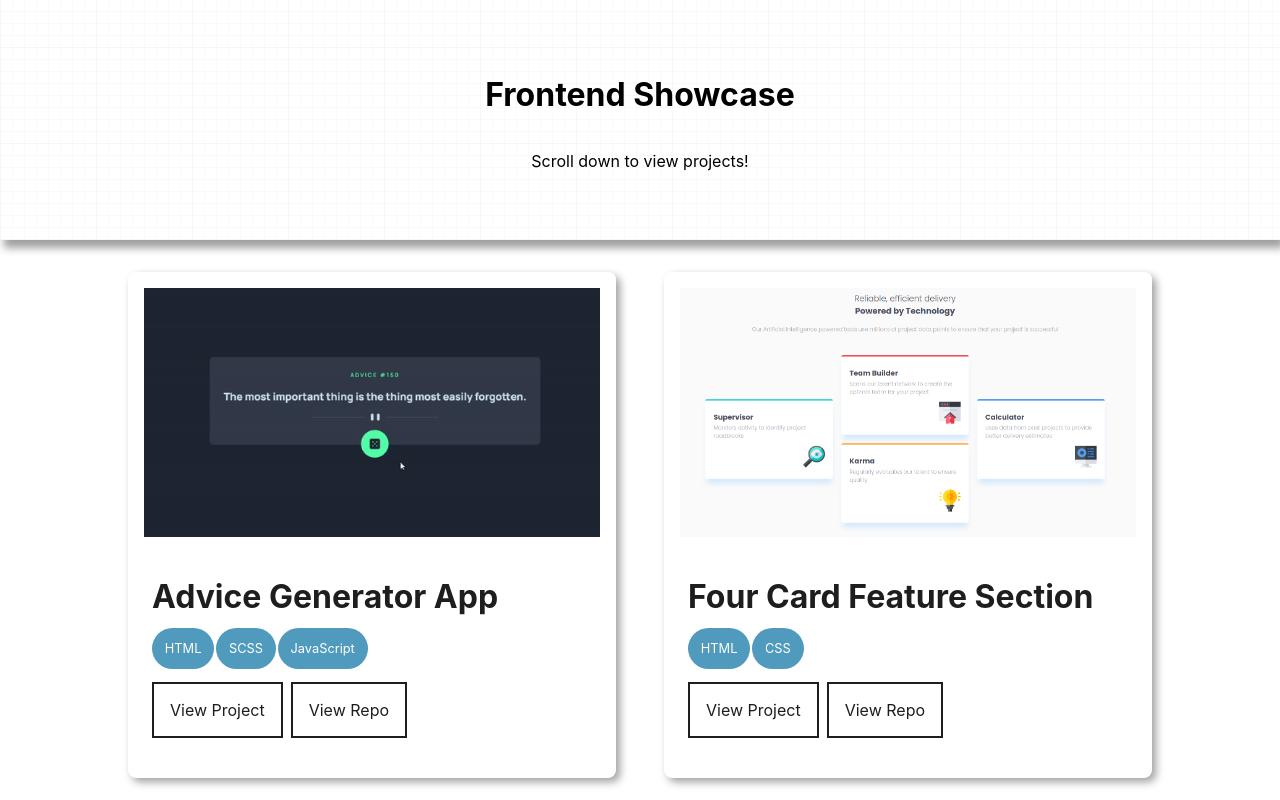
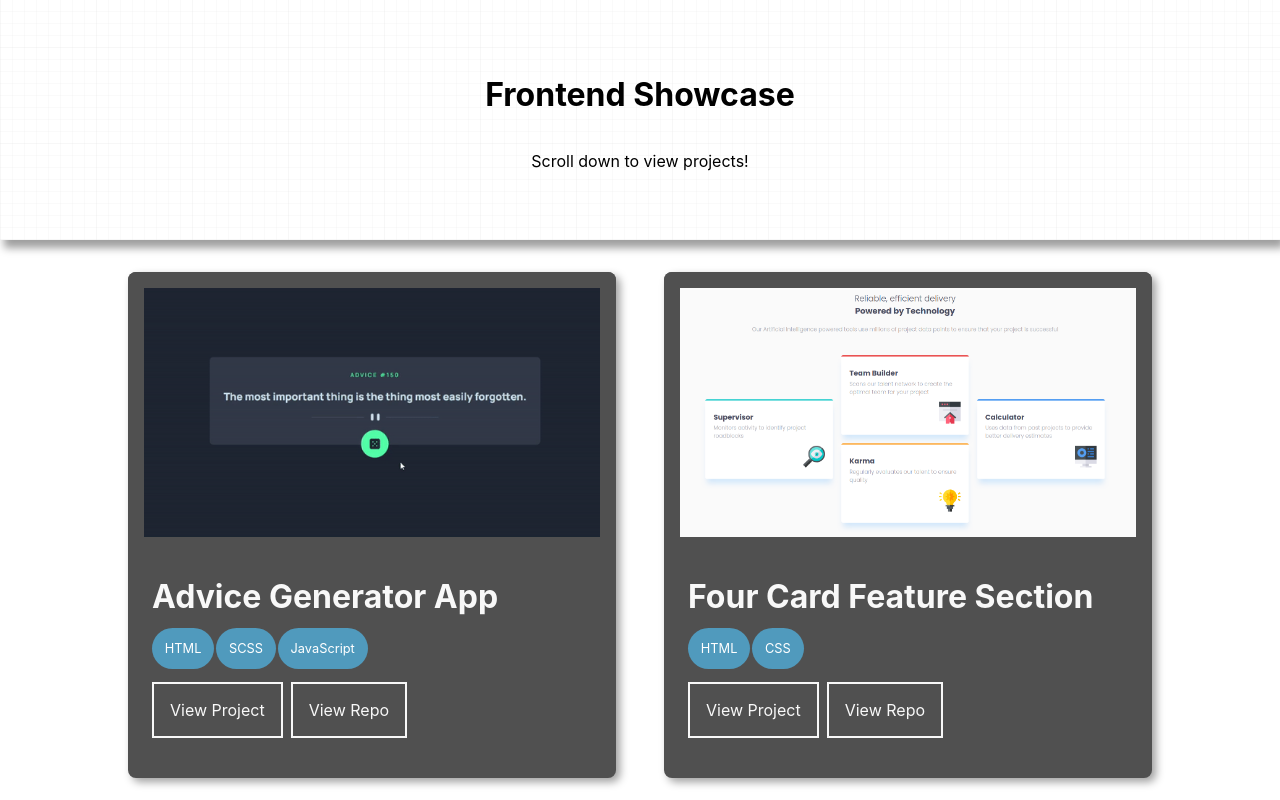
Before and after one commit to alabador/frontend-showcase, a React (Create React App) app: page / in a window 1280 px wide. Shown: the top 800 px of the page. Built offline with nearby package versions, Linux system fonts and the light colour scheme.

Commit message:
Change back to dark theme

```diff
--- a/src/components/Card.scss
+++ b/src/components/Card.scss
@@ -8,7 +8,7 @@
 
 .Card {
     width: 100%;
-    background: white;
+    background: var(--card-bg);
     display: flex;
     flex-direction: column;
     box-shadow: 4px 4px 8px hsl(0deg 0% 0% / 0.38);
@@ -18,9 +18,9 @@
 
 .Card-button {
     padding: 1rem;
-    border: 2px solid var(--dark-gray);
+    border: 2px solid var(--near-white);
     text-decoration: none;
-    color: var(--dark-gray);
+    color: var(--near-white);
 }
 
 .Card-button:hover {
@@ -35,13 +35,13 @@
     border-radius: 8px 8px 0 0;
     flex: 1;
     padding: 1rem;
-    background-color: white;
+    background-color: var(--card-bg);
 }
 
 .Card-info {
     padding: 1.5rem;
     padding-bottom: 2.5rem;
-    color: var(--dark-gray);
+    color: var(--near-white);
 
     display: flex;
     flex-direction: column;
```
